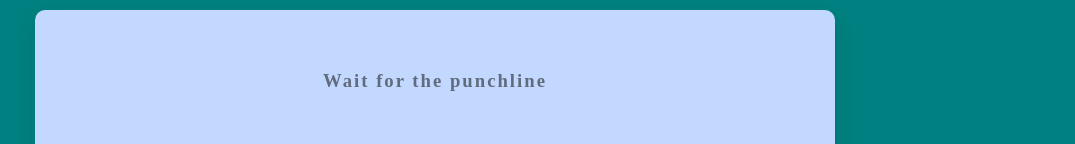
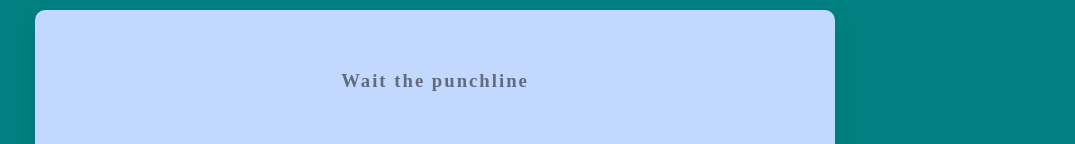
Before and after one commit to atahtee/dadjokes, a React (Create React App) app: page / in a window 1280 px wide. Shown: the part 142-286 px from the top of the page, without its empty margins (205-1280 px from the left). Built offline with nearby package versions, Linux system fonts and the light colour scheme.

Commit message:
Updates main.js

```diff
--- a/src/Main.jsx
+++ b/src/Main.jsx
@@ -29,7 +29,7 @@ export const Main = () => {
         <h1>dad jokes</h1>
         <div className='underline'></div>
         <div className='container'>
-            <h3> Wait for the punchline</h3>
+            <h3> Wait the punchline </h3>
             <div className='joke-text'>{setup}</div>
             {showPunchLine && (
                  <div className='joke-text'>
```
